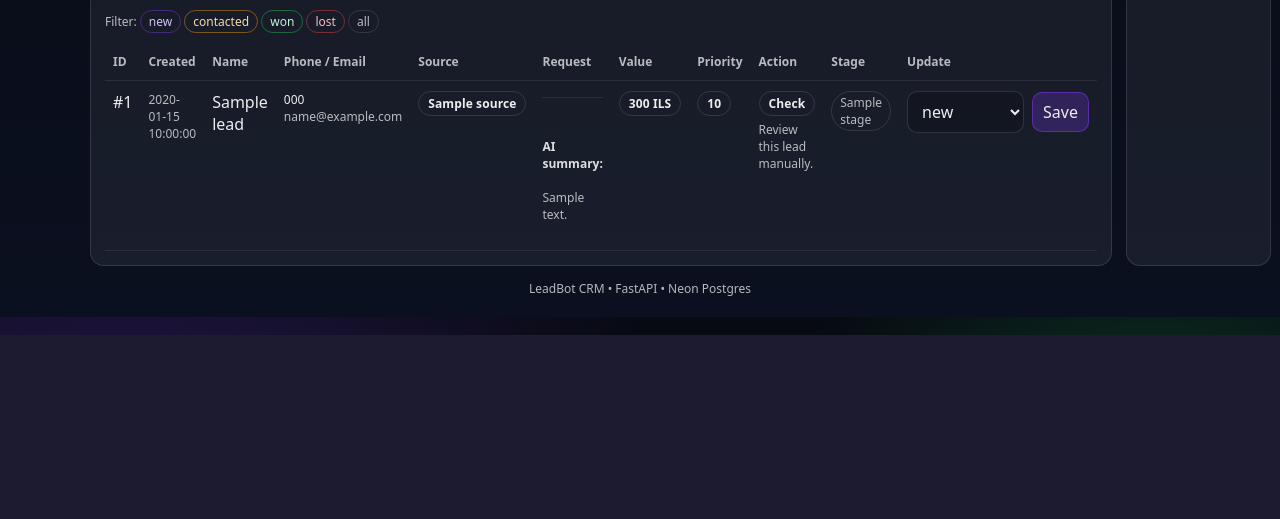
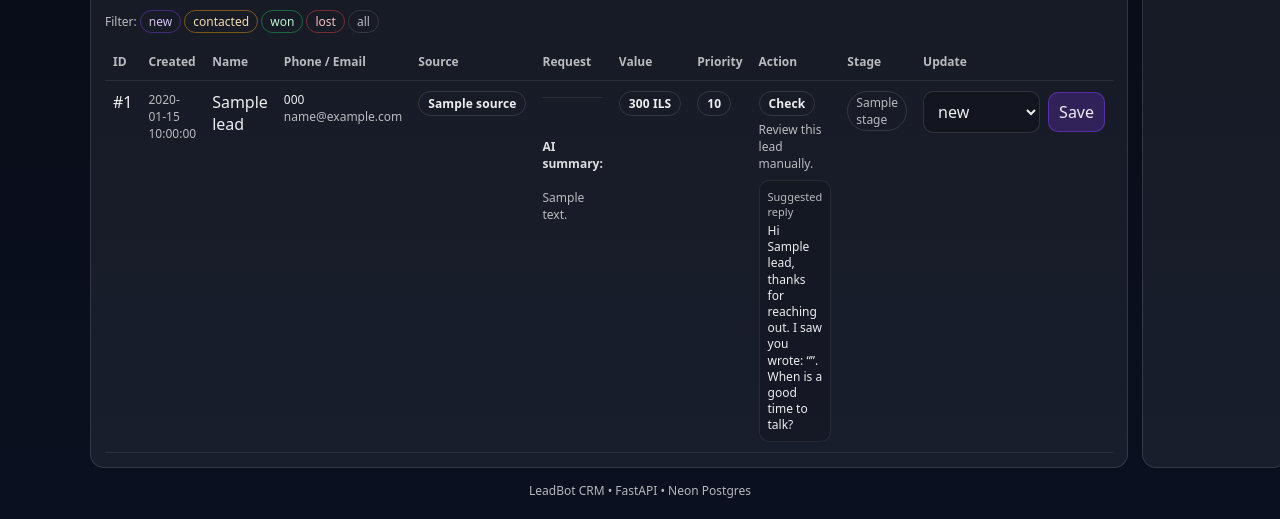
Before and after one commit to yehyazenab-eng/leadbot-ai-crm, a FastAPI app: template app/templates/crm/leads.html in a window 1280 px wide. Shown: the part 465-984 px from the top of the page. Before the commit the page ends 800 px from the top, so only its background shows below. Run offline with FastAPI, Linux system fonts and the light colour scheme; the template is opened without the code that fills it: most values are stand-ins (such as "Sample title", 1, 10 or a date in 2020).

Commit message:
add suggested lead replies

```diff
--- a/app/templates/crm/leads.html
+++ b/app/templates/crm/leads.html
@@ -238,7 +238,7 @@
                 <span class="badge priority {{ lead_score }}">{{ lead.score or "Low" }}</span>
               </td>
 
-              <td class="small" style="max-width: 180px;">
+              <td class="small" style="max-width: 220px;">
                 {% if lead_stage == "new" and lead_score == "high" %}
                   <span class="badge">Call now</span>
                   <div class="muted" style="margin-top: 5px;">Hot new lead from {{ lead_source }}.</div>
@@ -258,6 +258,13 @@
                   <span class="badge">Check</span>
                   <div class="muted" style="margin-top: 5px;">Review this lead manually.</div>
                 {% endif %}
+
+                <div style="margin-top: 8px; padding: 8px; border: 1px solid rgba(255,255,255,0.08); border-radius: 10px; background: rgba(0,0,0,0.14);">
+                  <div class="muted" style="font-size: 11px; margin-bottom: 4px;">Suggested reply</div>
+                  <div style="font-size: 12px; line-height: 1.35;">
+                    Hi {{ lead.name or "there" }}, thanks for reaching out. I saw you wrote: “{{ lead.request }}”. When is a good time to talk?
+                  </div>
+                </div>
               </td>
 
               <td>
```
